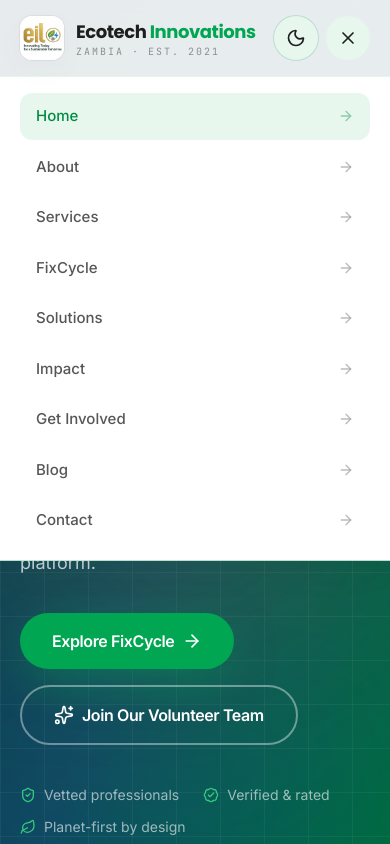
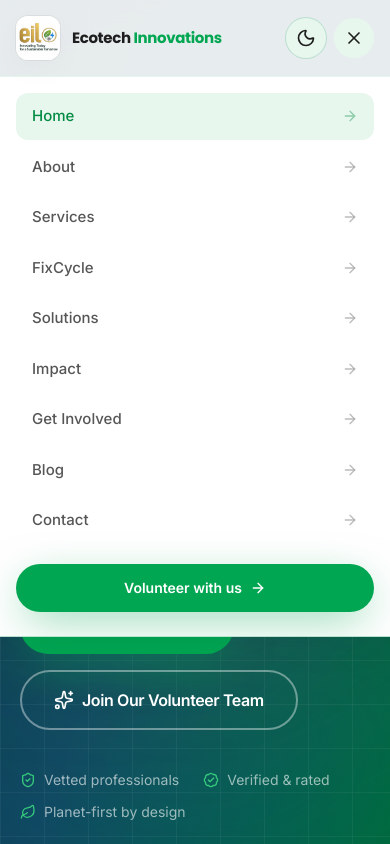
Before and after one commit to MetaADRI/Ecotech-Innovations-Limited, a Next.js app: page / in a window 390 px wide. Both pictures are taken after a click on the button 348 px from the left and 38 px from the top of the page. Shown: the top 844 px of the page. Built offline with nearby package versions, Linux system fonts and the light colour scheme.

Commit message:
Refactor layout and styling for improved responsiveness; adjust scroll behavior and enhance mobile compatibility across components.

```diff
--- a/app/fixcycle/page.tsx
+++ b/app/fixcycle/page.tsx
@@ -55,7 +55,7 @@ export default function FixCyclePage() {
       </section>
 
       {/* Downloads */}
-      <section id="downloads" className="relative overflow-hidden bg-brand-cream py-24 sm:py-28">
+      <section id="downloads" className="relative scroll-mt-24 overflow-hidden bg-brand-cream py-24 sm:py-28">
         <div className="bg-dots absolute right-0 top-0 h-72 w-72 opacity-60" aria-hidden />
         <div className="mx-auto w-full max-w-7xl px-5 sm:px-8">
           <SectionHeading
--- a/app/get-involved/page.tsx
+++ b/app/get-involved/page.tsx
@@ -182,7 +182,7 @@ export default function GetInvolvedPage() {
       </section>
 
       {/* Apply form */}
-      <section id="apply" className="bg-surface py-24 sm:py-28">
+      <section id="apply" className="scroll-mt-24 bg-surface py-24 sm:py-28">
         <div className="mx-auto w-full max-w-4xl px-5 sm:px-8">
           <SectionHeading
             eyebrow="Apply now"
--- a/app/globals.css
+++ b/app/globals.css
@@ -95,6 +95,9 @@
 
 html {
   scroll-behavior: smooth;
+  /* Safety net: never let decorative blobs/chips push the page horizontally on
+     small screens. `clip` (not `hidden`) so position:sticky still works. */
+  overflow-x: clip;
 }
 
 body {
@@ -104,6 +107,18 @@ body {
   font-family: var(--font-sans);
   -webkit-font-smoothing: antialiased;
   text-rendering: optimizeLegibility;
+  /* Kill the grey flash/highlight on mobile taps */
+  -webkit-tap-highlight-color: transparent;
+}
+
+/* Mobile forms: keep interactive fields at ≥16px so iOS Safari doesn't zoom in
+   on focus (any smaller font triggers auto-zoom). */
+@media (max-width: 767px) {
+  input:not([type="checkbox"]):not([type="radio"]),
+  select,
+  textarea {
+    font-size: 16px;
+  }
 }
 
 ::selection {
--- a/components/Logo.tsx
+++ b/components/Logo.tsx
@@ -27,7 +27,8 @@ export default function Logo({ light = false, size = "md" }: { light?: boolean;
         <span
           className={cn(
             "font-display font-bold tracking-tight",
-            size === "lg" ? "text-2xl" : "text-lg",
+            // Shrink the wordmark a touch on very narrow phones so the navbar fits.
+            size === "lg" ? "text-2xl" : "text-[15px] min-[400px]:text-lg",
             light ? "text-white" : "text-brand-ink"
           )}
         >
@@ -36,7 +37,7 @@ export default function Logo({ light = false, size = "md" }: { light?: boolean;
         </span>
         <span
           className={cn(
-            "font-mono text-[10px] uppercase tracking-[0.2em]",
+            "hidden font-mono text-[10px] uppercase tracking-[0.2em] min-[440px]:block",
             light ? "text-white/60" : "text-brand-ink/45"
           )}
         >
--- a/components/Navbar.tsx
+++ b/components/Navbar.tsx
@@ -34,7 +34,7 @@ export default function Navbar() {
           : "border-b border-brand-green/20 bg-surface/90 shadow-soft backdrop-blur-xl"
       )}
     >
-      <div className="mx-auto flex h-[76px] w-full max-w-7xl items-center justify-between gap-4 px-5 sm:px-8">
+      <div className="mx-auto flex h-[76px] w-full max-w-7xl items-center justify-between gap-2 px-4 sm:gap-4 sm:px-8">
         <Logo light={transparent} />
 
         {/* Desktop nav */}
@@ -96,7 +96,7 @@ export default function Navbar() {
             aria-expanded={open}
             aria-controls="mobile-menu"
             className={cn(
-              "inline-flex h-11 w-11 items-center justify-center rounded-full transition-colors lg:hidden",
+              "inline-flex h-10 w-10 items-center justify-center rounded-full transition-colors sm:h-11 sm:w-11 lg:hidden",
               transparent ? "bg-white/10 text-white ring-1 ring-white/25" : "bg-brand-mint text-brand-ink"
             )}
           >
@@ -117,7 +117,9 @@ export default function Navbar() {
             className="overflow-hidden border-t border-brand-green/10 bg-surface lg:hidden"
             aria-label="Mobile"
           >
-            <div className="space-y-1 px-5 py-4">
+            {/* Scrollable on short / landscape screens (76px = fixed header height) */}
+            <div className="max-h-[calc(100vh-76px)] overflow-y-auto overscroll-contain supports-[height:100dvh]:max-h-[calc(100dvh-76px)]">
+              <div className="space-y-1 px-4 py-4 sm:px-5">
                 {navLinks.map((link, i) => {
                   const active = pathname === link.href;
                   return (
@@ -144,6 +146,19 @@ export default function Navbar() {
                   );
                 })}
               </div>
+
+              {/* The desktop Volunteer CTA is hidden below md — surface it here on mobile */}
+              <div className="px-4 pb-6 pt-1 sm:px-5">
+                <Link
+                  href="/get-involved"
+                  onClick={() => setOpen(false)}
+                  className="flex w-full items-center justify-center gap-2 rounded-full bg-brand-green px-5 py-3.5 text-sm font-semibold text-white shadow-glow transition-colors hover:bg-brand-green-deep"
+                >
+                  Volunteer with us
+                  <ArrowRight className="h-4 w-4" />
+                </Link>
+              </div>
+            </div>
           </motion.nav>
         )}
       </AnimatePresence>
--- a/components/PageHero.tsx
+++ b/components/PageHero.tsx
@@ -77,7 +77,7 @@ export default function PageHero({
           animate="show"
           variants={anim}
           transition={{ delay: 0.24 }}
-          className="max-w-3xl font-display text-4xl font-bold leading-[1.1] tracking-tight sm:text-5xl lg:text-6xl"
+          className="max-w-3xl font-display text-4xl font-bold leading-[1.1] tracking-tight text-balance sm:text-5xl lg:text-6xl"
         >
           {title}
         </motion.h1>
--- a/components/ThemeToggle.tsx
+++ b/components/ThemeToggle.tsx
@@ -35,7 +35,8 @@ export default function ThemeToggle({ className }: { className?: string }) {
       aria-label={dark ? "Switch to light mode" : "Switch to dark mode"}
       title={dark ? "Switch to light mode" : "Switch to dark mode"}
       className={cn(
-        "group inline-flex h-11 w-11 items-center justify-center rounded-full transition-all duration-300 hover:scale-105 active:scale-95",
+        // Slightly smaller on phones so the navbar row fits 320px-wide screens.
+        "group inline-flex h-10 w-10 items-center justify-center rounded-full transition-all duration-300 hover:scale-105 active:scale-95 sm:h-11 sm:w-11",
         className
       )}
     >
--- a/components/fixcycle/FixCycleTabs.tsx
+++ b/components/fixcycle/FixCycleTabs.tsx
@@ -266,7 +266,7 @@ export default function FixCycleTabs() {
                   </div>
 
                   {/* Floating testimonial chip */}
-                  <div className="absolute -bottom-8 -left-6 w-64 animate-float rounded-2xl bg-surface p-4 shadow-lift">
+                  <div className="absolute -bottom-8 -left-4 w-64 animate-float rounded-2xl bg-surface p-4 shadow-lift sm:-left-6">
                     <div className="flex gap-1 text-brand-gold">
                       {Array.from({ length: 5 }).map((_, i) => (
                         <Star key={i} className="h-3.5 w-3.5 fill-current" />
--- a/components/sections/Hero.tsx
+++ b/components/sections/Hero.tsx
@@ -33,17 +33,18 @@ export default function Hero() {
               initial={{ opacity: 0, y: 24 }}
               animate={{ opacity: 1, y: 0 }}
               transition={{ duration: 0.7, ease }}
-              className="inline-flex items-center gap-2 rounded-full bg-white/10 px-4 py-2 font-mono text-[11px] font-semibold uppercase tracking-[0.22em] text-brand-green-light ring-1 ring-white/20 backdrop-blur"
+              className="inline-flex max-w-full flex-wrap items-center gap-x-2 gap-y-1 rounded-full bg-white/10 px-4 py-2 font-mono text-[11px] font-semibold uppercase leading-relaxed tracking-[0.16em] text-brand-green-light ring-1 ring-white/20 backdrop-blur sm:tracking-[0.22em]"
             >
-              <span className="h-1.5 w-1.5 animate-pulse rounded-full bg-brand-green-light" />
-              Zambian sustainability-driven tech · Est. {site.established}
+              <span className="h-1.5 w-1.5 shrink-0 animate-pulse rounded-full bg-brand-green-light" />
+              <span className="min-w-0">Zambian sustainability-driven tech</span>
+              <span className="hidden sm:inline">· Est. {site.established}</span>
             </motion.span>
 
             <motion.h1
               initial={{ opacity: 0, y: 32 }}
               animate={{ opacity: 1, y: 0 }}
               transition={{ duration: 0.8, delay: 0.12, ease }}
-              className="mt-6 font-display text-[2.6rem] font-extrabold leading-[1.06] tracking-tight sm:text-6xl lg:text-[4.2rem]"
+              className="mt-6 font-display text-[2.6rem] font-extrabold leading-[1.06] tracking-tight text-balance sm:text-6xl lg:text-[4.2rem]"
             >
               Innovating Today for a{" "}
               <span className="text-gradient">Sustainable Tomorrow.</span>
--- a/components/sections/WhoWeAre.tsx
+++ b/components/sections/WhoWeAre.tsx
@@ -14,7 +14,7 @@ export default function WhoWeAre() {
   const { stats } = site;
 
   return (
-    <section id="who-we-are" className="relative overflow-hidden bg-surface py-24 sm:py-28">
+    <section id="who-we-are" className="relative scroll-mt-20 overflow-hidden bg-surface py-24 sm:py-28">
       <div className="bg-dots absolute right-0 top-0 h-72 w-72 opacity-60" aria-hidden />
       <div className="mx-auto grid w-full max-w-7xl items-center gap-16 px-5 sm:px-8 lg:grid-cols-2">
         {/* Copy */}
```
Also changed, not shown: app/layout.tsx (+11 -1 lines). Lines whose indentation alone changed are shown as unchanged.
